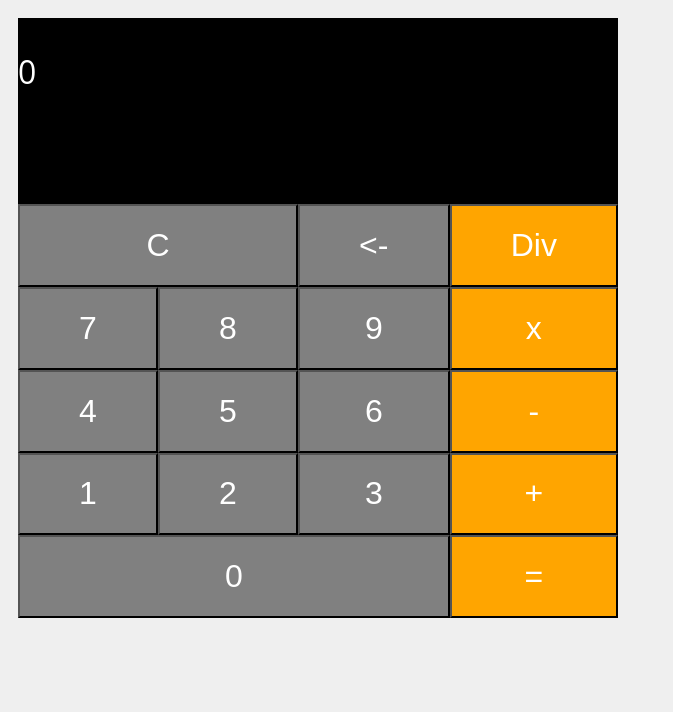
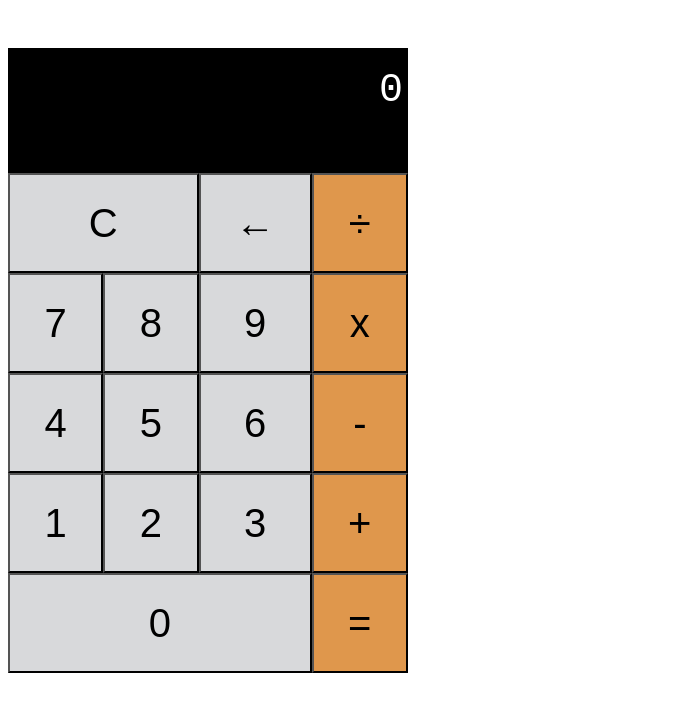
Before and after one commit to Barneygray/EY-coding-masterclass, a plain HTML site: page Week2/CalcProj/Calc.html in a window 1280 px wide. Shown: the whole page, without its empty margins (0-673 px from the left). Drawn offline with Linux system fonts and the light colour scheme.

Commit message:
first completion

```diff
--- a/Week2/CalcProj/Calc.css
+++ b/Week2/CalcProj/Calc.css
@@ -3,19 +3,20 @@
 }
 
 body {
-  padding: 10px;
-  radius: 50px;
-  background-color: #efefef;
-  font-family: 'Open Sans', sans-serif;
+  padding: 0px;
+  background-color: white;
+  color: white;
 }
 
 .input-screen {
+    background-color: black;
     grid-area: screeni;
-    background-color: black;
     color: white;
-    width: 100%;
+    font-size: 40px;
+    font-family: "Courier New", Courier, monospace;
+    text-align: right;
+    padding: 20px 5px;
     height: 100%;
-    font-size: 32px;
 }
 
 .C-button {
@@ -96,38 +97,42 @@ body {
     "four five six minus"
     "one two three plus"
     "zeroo zeroo zeroo equals";
-    width : 600px;
-    height: 600px;
+    width : 400px;
 }
 
 .grey-buttons {
-    background-color: grey;
+    background-color: #d8d9db;
+    height: 100px;
+    color: black;
+    font-size: 40px;
     width: 100%;
-    height: 100%;
-    color: white;
-    font-size: 32px;
+}
+
+.number-button{
+
 }
 
 .grey-buttons:hover {
-    background-color: lightgrey;
+    background-color: #ebebeb;
 }
 
 .grey-buttons:active {
-    background-color: rgb(53, 53, 53);
+    background-color: #bbbcbe;
 }
 
 .orange-buttons {
-    background-color: orange;
+    background-color: #df974c;
+    height: 100px;
+    color: black;
+    font-size: 40px;
     width: 100%;
-    height: 100%;
-    color: white;
-    font-size: 32px;
+
 }
 
 .orange-buttons:hover {
-    background-color: rgb(255, 186, 57)
+    background-color:  #dfb07e;
 }
 
 .orange-buttons:active {
-    background-color: rgb(201, 97, 0)
+    background-color:  #dfb07e;
 }
--- a/Week2/CalcProj/Calc.html
+++ b/Week2/CalcProj/Calc.html
@@ -7,62 +7,60 @@
     <title>Calculator</title>
 </head>
 <body>
-    <script src="Calc.js"></script>
     <div class = "calc-layout">
-        <div class="input-screen">
-            <p class = "input-screen"> 0 </p>
-        </div>
+        <p class = "input-screen"> 0 </p>
         <div class = "C-button">
             <button class ="grey-buttons"> C </button>
         </div>
         <div class = "arrow-button">
-            <button class = "grey-buttons"> <- </button>
+            <button class = "grey-buttons"> ← </button>
         </div>
         <div class = "div-button">
-            <button class = "orange-buttons"> Div </button>
+            <button class = "orange-buttons"> ÷ </button>
         </div>
         <div class = "seven-button">
-            <button class="grey-buttons"> 7 </button>
+            <button class="grey-buttons number-button"> 7 </button>
         </div>
         <div class = "eight-button">
-            <button class="grey-buttons"> 8 </button>
+            <button class="grey-buttons number-button"> 8 </button>
         </div>
         <div class = "nine-button">
-            <button class="grey-buttons"> 9 </button>
+            <button class="grey-buttons number-button"> 9 </button>
         </div>
         <div class = "x-button">
             <button class="orange-buttons"> x </button>
         </div>
         <div class= "four-button">
-            <button class="grey-buttons"> 4 </button>
+            <button class="grey-buttons number-button"> 4 </button>
         </div>
         <div class="five-button">
-            <button class="grey-buttons"> 5 </button>
+            <button class="grey-buttons number-button"> 5 </button>
         </div>
         <div class="six-button">
-            <button class="grey-buttons"> 6 </button>
+            <button class="grey-buttons number-button"> 6 </button>
         </div>
         <div class="minus-button">
             <button class="orange-buttons"> - </button>
         </div>
-        <div class="one button">
-            <button class="grey-buttons"> 1 </button>
+        <div class="one-button">
+            <button class="grey-buttons number-button"> 1 </button>
         </div>
         <div class="two-button">
-            <button class="grey-buttons"> 2 </button>
+            <button class="grey-buttons number-button"> 2 </button>
         </div>
         <div class="three-button">
-            <button class="grey-buttons"> 3 </button>
+            <button class="grey-buttons number-button"> 3 </button>
         </div>
         <div class="plus-button">
             <button class="orange-buttons"> + </button>
         </div>
         <div class="zero-button">
-            <button class="grey-buttons"> 0 </button>
+            <button class="grey-buttons number-button"> 0 </button>
         </div>
         <div class="equals-button">
             <button class="orange-buttons"> = </button>
         </div>
     </div>
+<script src="Calc.js"></script>
 </body>
 </html>
--- a/Week2/CalcProj/Calc.js
+++ b/Week2/CalcProj/Calc.js
@@ -1,4 +1,4 @@
-const number = document.querySelector(".grey-buttons")
+const number = document.querySelectorAll(".number-button")
 
 const clearButton = document.querySelector(".C-button");
 const arrowButton = document.querySelector(".arrow-button");
@@ -8,50 +8,64 @@ const divButton = document.querySelector(".div-button");
 const xButton = document.querySelector(".x-button");
 const equalsButton = document.querySelector(".equals-button");
 
-const display = document.querySelector(".input-screen")
+const display = document.querySelector(".input-screen");
 
 let numStore = [];
 let numShow = [];
 let operations = [];
 
-display.innerText = numShow.join("");
+number.forEach(button => {
+    button.addEventListener("click", function() {
+        console.log(button.innerText);
+        numShow.push(button.innerText);
+        display.innerText = numShow.join("");
+        console.log(numStore)
+    });
+});
 
-number.addEventListener("click", function() {
-    numStore.push(parseInt(number.innerText));
-    numShow.push(number.innerText);
-});
 
 clearButton.addEventListener("click", function() {
     numStore = [];
+    operations = [];
     numShow = [];
+    display.innerText = "0";
 });
 
 arrowButton.addEventListener("click", function() {
-    numStore.pop();
     numShow.pop();
+    display.innerText = numShow.join("");
+    display.innerText = numShow.length > 0 ? numShow.join("") : "0";
 });
 
 plusButton.addEventListener("click", function() {
+    numStore.push(Number(numShow.join("")));
     numShow = [];
     operations.push("+")
+    console.log(numStore);
 });
 
 minusButton.addEventListener("click", function() {
+    numStore.push(Number(numShow.join("")));
+    console.log(numStore[-1]);
     numShow = [];
     operations.push("-")
 });
 
 divButton.addEventListener("click", function() {
+    numStore.push(Number(numShow.join("")));
     numShow = [];
     operations.push("/")
 });
 
 xButton.addEventListener("click", function() {
+    numStore.push(Number(numShow.join("")));
     numShow = [];
-    operations.push("*")
+    operations.push("*");
 });
 
 equalsButton.addEventListener("click", function() {
+    numStore.push(Number(numShow.join("")))
+    console.log(numStore);
     let result = 0;
     for (let i = 0; i < operations.length; i++) {
         if (operations[i] === "+") {
@@ -64,10 +78,14 @@ equalsButton.addEventListener("click", function() {
             numStore[0] = numStore[0] / numStore[1];
             numStore.splice(1,1);
         } else if (operations[i] === "*") {
-            numStore[0] = numStore[0] - numStore[1];
+            numStore[0] = numStore[0] * numStore[1];
             numStore.splice(1,1);
         }
     }
     result = numStore[0];
-    numShow = [result];
+    numShow = [result.toString()];
+    numStore = [];
+    operations = [];
+    display.innerText = result;
+    console.log(result);
 })
```
